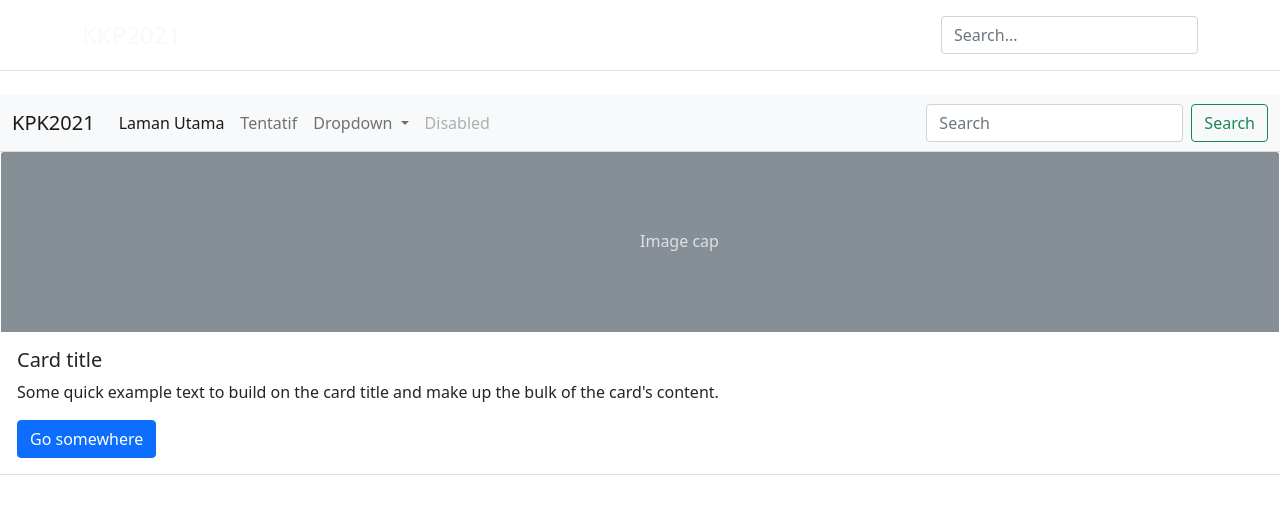
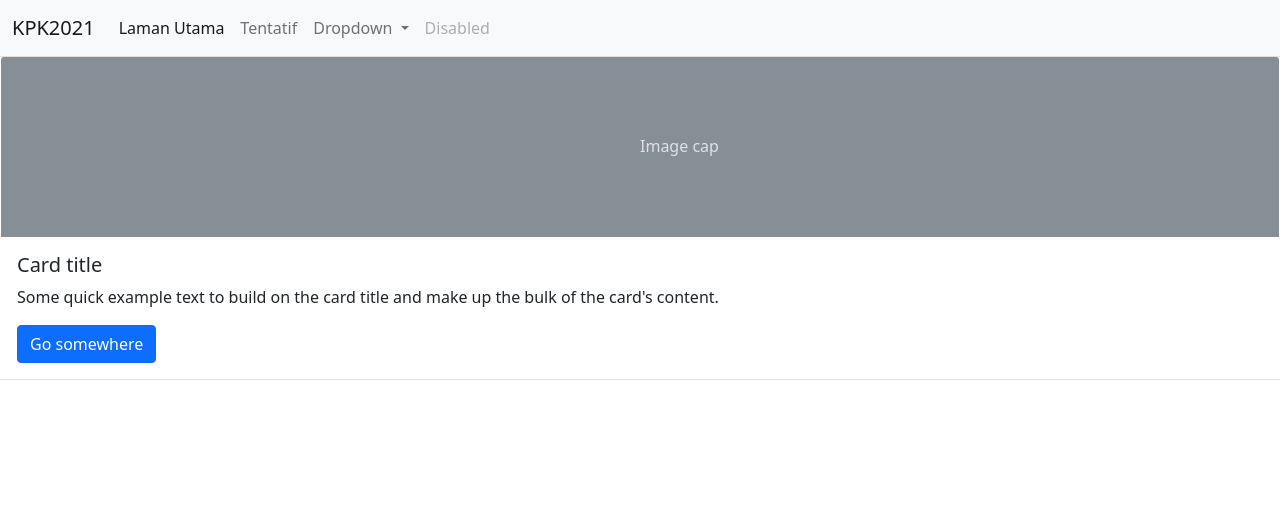
Before and after one commit to blurenciel/KPK2021, a Jekyll site: the page index.html, which Jekyll copies as it is, in a window 1280 px wide. Shown: the top 514 px of the page. Built offline with Jekyll 4.4.1, drawn with Linux system fonts in a browser that asks for light colours.

Commit message:
Update index.html

```diff
--- a/index.html
+++ b/index.html
@@ -12,17 +12,7 @@ and open the template in the editor.
         <meta name="viewport" content="width=device-width, initial-scale=1.0">
     </head>
     <body>
-          <header class="py-3 mb-4 border-bottom">
-    <div class="container d-flex flex-wrap justify-content-center">
-      <a href="/" class="d-flex align-items-center mb-3 mb-lg-0 me-lg-auto text-light text-decoration-none">
-        <span class="fs-4">KKP2021</span>
-      </a>
-      <form class="col-12 col-lg-auto mb-3 mb-lg-0">
-        <input type="search" class="form-control" placeholder="Search..." aria-label="Search">
-      </form>
-    </div>
-  </header>
-  <nav class="navbar navbar-expand-lg navbar-light bg-light">
+           <nav class="navbar navbar-expand-lg navbar-light bg-light">
   <div class="container-fluid">
       <a class="navbar-brand" href="#">KPK2021</a>
         <button class="navbar-toggler" type="button" data-bs-toggle="collapse" data-bs-target="#navbarSupportedContent" aria-controls="navbarSupportedContent" aria-expanded="false" aria-label="Toggle navigation">
@@ -51,11 +41,7 @@ and open the template in the editor.
           <a class="nav-link disabled" href="#" tabindex="-1" aria-disabled="true">Disabled</a>
         </li>
       </ul>
-      <form class="d-flex">
-        <input class="form-control me-2" type="search" placeholder="Search" aria-label="Search">
-        <button class="btn btn-outline-success" type="submit">Search</button>
-      </form>
-    </div>
+          </div>
   </div>
 </nav>
 
```
